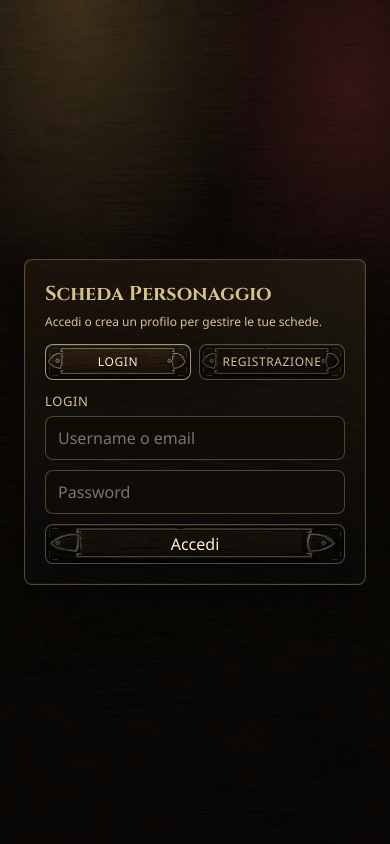
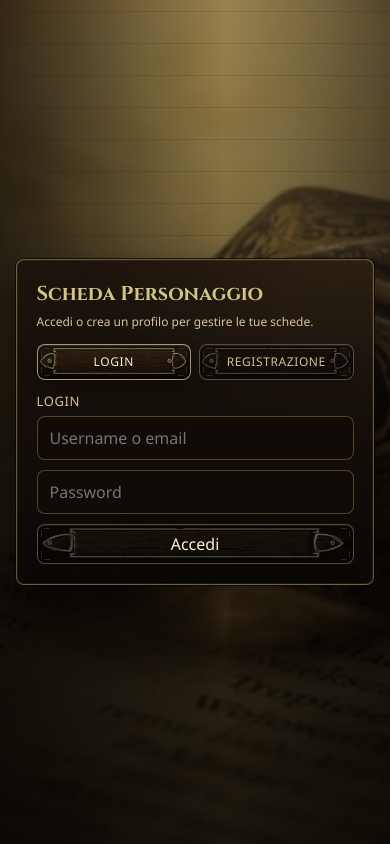
Before and after one commit to Maxilboss93/ReactDd, a React (Vite) app: page /login in a window 390 px wide. Built offline with nearby package versions, Linux system fonts and the light colour scheme.

Commit message:
Aggiunge sfondo login d20 mobile

```diff
--- a/src/app/App.css
+++ b/src/app/App.css
@@ -25,6 +25,7 @@
   --asset-wood-button-square-active: url('../assets/ui/dnd/button-square-active.png');
   --asset-rivet: url('../assets/ui/dnd/rivet-iron.png');
   --asset-rivet-active: url('../assets/ui/dnd/rivet-iron-active.png');
+  --asset-login-background: url('../assets/ui/login-d20-parchment.png');
   --wood-board:
     linear-gradient(180deg, rgba(8, 5, 3, 0.18), rgba(8, 5, 3, 0.58)),
     var(--asset-wood-texture),
@@ -579,30 +580,56 @@
 
 /* Auth pages */
 .auth-shell {
+  position: relative;
+  isolation: isolate;
   min-height: 100vh;
   background:
-    radial-gradient(80% 60% at 20% 0%, rgba(216, 170, 95, 0.24) 0%, rgba(33, 21, 12, 0) 60%),
-    radial-gradient(60% 42% at 90% 10%, rgba(143, 49, 55, 0.3) 0%, rgba(33, 21, 12, 0) 66%),
-    linear-gradient(180deg, rgba(19, 11, 6, 0.36), rgba(8, 6, 4, 0.7)),
-    var(--asset-wood-texture),
+    radial-gradient(88% 52% at 68% 23%, rgba(235, 206, 132, 0.2) 0%, rgba(41, 25, 13, 0) 66%),
+    linear-gradient(180deg, rgba(20, 13, 7, 0.28), rgba(8, 6, 4, 0.78)),
+    linear-gradient(90deg, rgba(7, 5, 3, 0.7), rgba(7, 5, 3, 0.12) 58%, rgba(7, 5, 3, 0.56)),
+    var(--asset-login-background),
     linear-gradient(115deg, #5b371f 0%, #2b1b10 48%, #140d09 100%);
-  background-size: auto, auto, auto, 512px 512px, auto;
-  color: var(--text);
-  display: flex;
-  align-items: center;
-  justify-content: center;
-  padding: 24px;
+  background-position: center, center, center, 62% center, center;
+  background-repeat: no-repeat;
+  background-size: auto, auto, auto, cover, auto;
+  color: var(--text);
+  display: grid;
+  place-items: center;
+  overflow: hidden;
+  padding: max(18px, env(safe-area-inset-top)) 16px max(18px, env(safe-area-inset-bottom));
+}
+
+.auth-shell::before {
+  content: "";
+  position: absolute;
+  inset: 0;
+  z-index: -1;
+  pointer-events: none;
+  background:
+    radial-gradient(90% 38% at 50% 8%, rgba(255, 238, 183, 0.16), transparent 68%),
+    linear-gradient(180deg, rgba(255, 234, 178, 0.05), rgba(3, 2, 1, 0.42)),
+    repeating-linear-gradient(90deg, rgba(255, 238, 190, 0.028) 0 1px, transparent 1px 38px),
+    repeating-linear-gradient(0deg, rgba(0, 0, 0, 0.12) 0 1px, transparent 1px 32px);
+  mix-blend-mode: multiply;
 }
 
 .auth-card {
+  position: relative;
+  z-index: 1;
   width: min(420px, 100%);
-  background: var(--surface);
-  border: 1px solid rgba(214, 168, 95, 0.36);
-  border-radius: var(--radius-ui);
-  padding: 20px;
+  background:
+    radial-gradient(110% 84% at 90% 0%, rgba(216, 170, 95, 0.08), transparent 62%),
+    linear-gradient(180deg, rgba(30, 21, 13, 0.91), rgba(10, 8, 6, 0.94)),
+    var(--asset-wood-texture);
+  background-size: auto, auto, 512px 512px;
+  border: 1px solid rgba(221, 188, 120, 0.44);
+  border-radius: var(--radius-ui);
+  padding: clamp(18px, 5vw, 24px);
   box-shadow:
-    0 14px 36px rgba(0, 0, 0, 0.34),
-    inset 0 0 0 1px rgba(255, 239, 199, 0.04);
+    0 18px 44px rgba(0, 0, 0, 0.52),
+    0 0 0 1px rgba(7, 4, 2, 0.72),
+    inset 0 0 0 1px rgba(255, 239, 199, 0.06);
+  backdrop-filter: blur(2px);
 }
 
 .auth-title {
@@ -688,6 +715,18 @@
   background: #2a1416;
   color: #ffb4b4;
   font-size: 12px;
+}
+
+@media (min-width: 720px) {
+  .auth-shell {
+    place-items: center start;
+    padding-inline: clamp(32px, 8vw, 120px);
+    background-position: center, center, center, center, center;
+  }
+
+  .auth-card {
+    width: min(440px, 42vw);
+  }
 }
 
 /* List page */
```
Also changed, not shown: src/assets/ui/login-d20-parchment.png (added).
